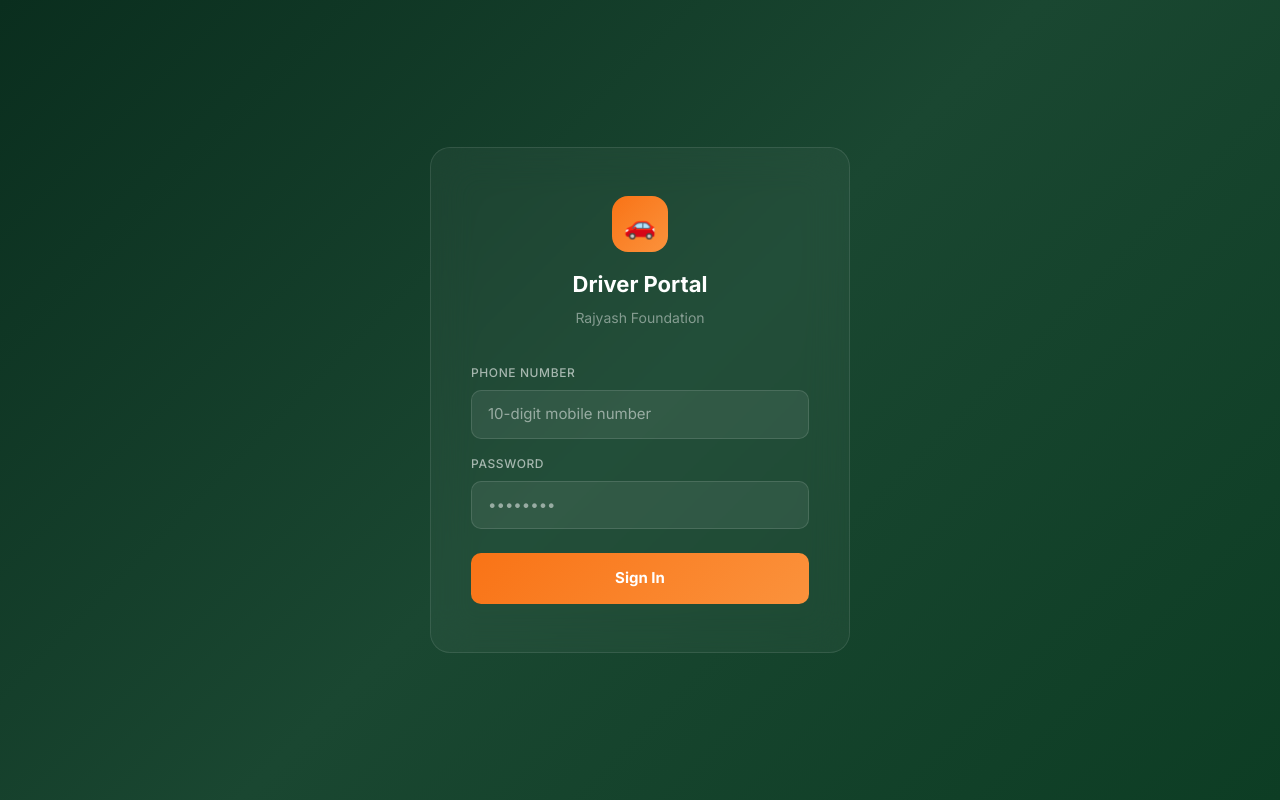
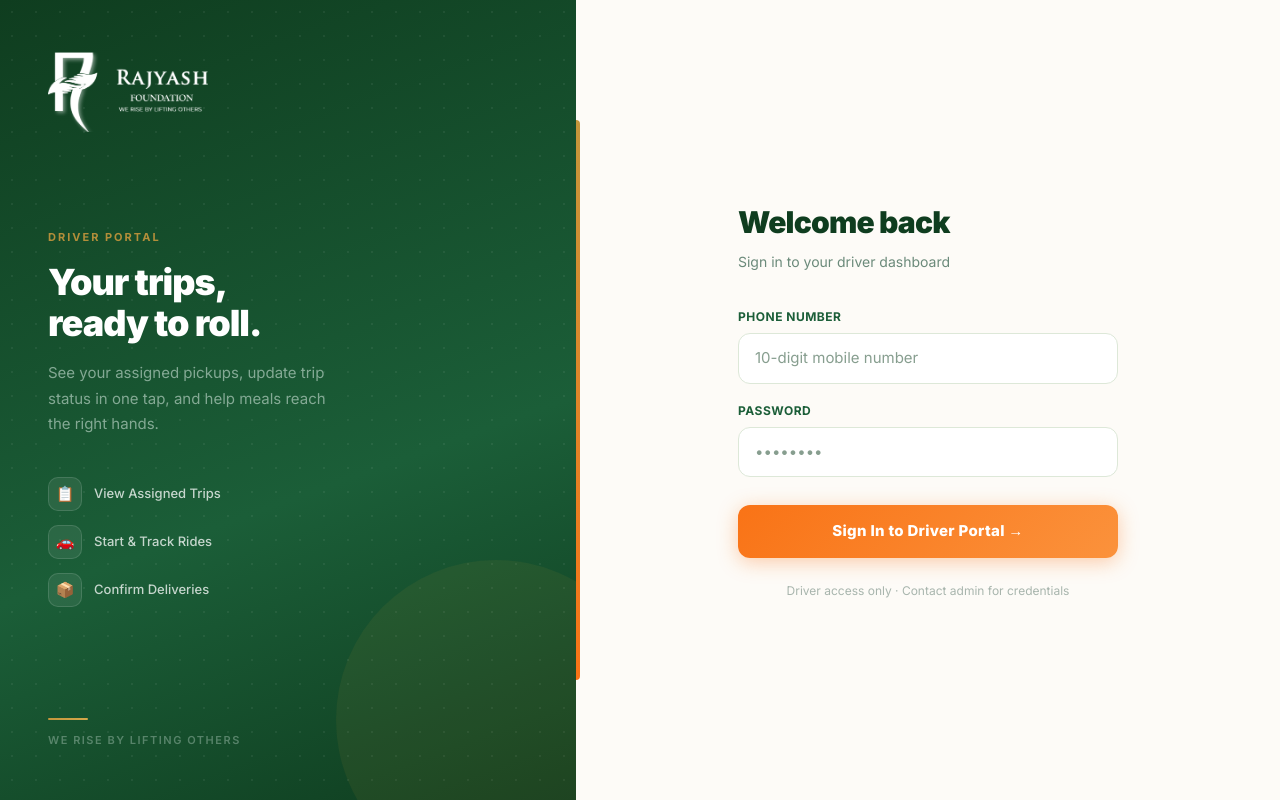
Before and after one commit to Coffee77777/rajyash, a Next.js app: page /driver in a window 1280 px wide. Built offline with nearby package versions, Linux system fonts and the light colour scheme.

Commit message:
feat: driver portal split-panel login with real logo + logo in dashboard header

```diff
--- a/src/app/driver/page.tsx
+++ b/src/app/driver/page.tsx
@@ -1,6 +1,7 @@
 'use client';
 
 import { useState, useEffect, useCallback } from 'react';
+import Image from 'next/image';
 
 const API = 'https://slipms.com/rajyash-api';
 
@@ -112,70 +113,165 @@
   // ── LOGIN ─────────────────────────────────────────────────────────
   if (!token) {
     return (
+      <div style={{ minHeight: '100vh', display: 'flex', fontFamily: 'Inter, system-ui, sans-serif' }}>
+
+        {/* ── LEFT BRAND PANEL ── */}
         <div style={{
-        minHeight: '100vh',
-        background: 'linear-gradient(135deg, #0a2e1e 0%, #1a4731 50%, #0d3d24 100%)',
-        display: 'flex', alignItems: 'center', justifyContent: 'center',
-        padding: '24px', fontFamily: 'Inter, system-ui, sans-serif',
+          flex: '0 0 45%', background: 'linear-gradient(160deg, #0F3D1F 0%, #1B5E38 60%, #0F3D1F 100%)',
+          display: 'flex', flexDirection: 'column', padding: '52px 48px',
+          position: 'relative', overflow: 'hidden',
         }}>
+          {/* Dot pattern overlay */}
           <div style={{
-          background: 'rgba(255,255,255,0.04)', border: '1px solid rgba(255,255,255,0.1)',
-          borderRadius: '20px', padding: '48px 40px', width: '100%', maxWidth: '420px',
-          backdropFilter: 'blur(20px)',
+            position: 'absolute', inset: 0, opacity: 0.06, pointerEvents: 'none',
+            backgroundImage: 'radial-gradient(circle, #fff 1px, transparent 1px)',
+            backgroundSize: '24px 24px',
+          }}/>
+          {/* Decorative circle */}
+          <div style={{
+            position: 'absolute', bottom: -80, right: -80,
+            width: 320, height: 320, borderRadius: '50%',
+            background: 'rgba(196,150,60,0.08)', pointerEvents: 'none',
+          }}/>
+
+          {/* Logo */}
+          <div style={{ position: 'relative', zIndex: 1 }}>
+            <Image
+              src="/rajyash-logo.png" alt="Rajyash Foundation" width={160} height={60}
+              style={{ objectFit: 'contain', objectPosition: 'left', filter: 'brightness(0) invert(1)' }}
+            />
+          </div>
+
+          {/* Center content */}
+          <div style={{ flex: 1, display: 'flex', flexDirection: 'column', justifyContent: 'center', position: 'relative', zIndex: 1 }}>
+            <div style={{ fontSize: 11, fontWeight: 700, letterSpacing: '2px', color: 'rgba(196,150,60,0.9)', textTransform: 'uppercase', marginBottom: 16 }}>
+              DRIVER PORTAL
+            </div>
+            <h2 style={{ fontSize: 'clamp(26px,3vw,36px)', fontWeight: 900, color: '#fff', lineHeight: 1.15, letterSpacing: '-1px', marginBottom: 16 }}>
+              Your trips,<br />ready to roll.
+            </h2>
+            <p style={{ color: 'rgba(168,197,181,0.75)', fontSize: 15, lineHeight: 1.7, maxWidth: 280, marginBottom: 40 }}>
+              See your assigned pickups, update trip status in one tap, and help meals reach the right hands.
+            </p>
+
+            {/* Feature list */}
+            {[
+              { icon: '📋', label: 'View Assigned Trips' },
+              { icon: '🚗', label: 'Start & Track Rides' },
+              { icon: '📦', label: 'Confirm Deliveries' },
+            ].map(f => (
+              <div key={f.label} style={{ display: 'flex', alignItems: 'center', gap: 12, marginBottom: 14 }}>
+                <div style={{
+                  width: 34, height: 34, borderRadius: 10,
+                  background: 'rgba(255,255,255,0.08)', border: '1px solid rgba(255,255,255,0.12)',
+                  display: 'flex', alignItems: 'center', justifyContent: 'center', fontSize: 15, flexShrink: 0,
+                }}>{f.icon}</div>
+                <span style={{ color: 'rgba(255,255,255,0.75)', fontSize: 13, fontWeight: 500 }}>{f.label}</span>
+              </div>
+            ))}
+          </div>
+
+          {/* Bottom tagline */}
+          <div style={{ position: 'relative', zIndex: 1 }}>
+            <div style={{ width: 40, height: 2, background: 'linear-gradient(90deg,#C4963C,#D4A84B)', borderRadius: 2, marginBottom: 12 }}/>
+            <p style={{ color: 'rgba(168,197,181,0.45)', fontSize: 11, fontWeight: 600, letterSpacing: '1.5px', textTransform: 'uppercase' }}>
+              WE RISE BY LIFTING OTHERS
+            </p>
+          </div>
+        </div>
+
+        {/* ── RIGHT FORM PANEL ── */}
+        <div style={{
+          flex: 1, background: '#FDFBF7', display: 'flex', alignItems: 'center', justifyContent: 'center',
+          padding: '48px 40px', position: 'relative',
         }}>
-          <div style={{ textAlign: 'center', marginBottom: '36px' }}>
+          {/* Accent bar */}
           <div style={{
-              width: '56px', height: '56px', borderRadius: '16px',
-              background: 'linear-gradient(135deg, #f97316, #fb923c)',
-              display: 'flex', alignItems: 'center', justifyContent: 'center',
-              margin: '0 auto 16px', fontSize: '26px',
-            }}>🚗</div>
-            <h1 style={{ color: '#fff', fontSize: '22px', fontWeight: 700, margin: 0 }}>Driver Portal</h1>
-            <p style={{ color: 'rgba(255,255,255,0.45)', fontSize: '14px', marginTop: '6px' }}>Rajyash Foundation</p>
+            position: 'absolute', left: 0, top: '15%', bottom: '15%', width: 4,
+            background: 'linear-gradient(to bottom, #C4963C, #f97316)',
+            borderRadius: '0 4px 4px 0',
+          }}/>
+
+          <div style={{ width: '100%', maxWidth: 380 }}>
+            <div style={{ marginBottom: 36 }}>
+              <h1 style={{ fontSize: 30, fontWeight: 900, color: '#0F3D1F', letterSpacing: '-0.8px', marginBottom: 6 }}>
+                Welcome back
+              </h1>
+              <p style={{ color: '#6B8A7A', fontSize: 14 }}>Sign in to your driver dashboard</p>
             </div>
 
             <form onSubmit={handleLogin}>
-            <div style={{ marginBottom: '16px' }}>
-              <label style={{ color: 'rgba(255,255,255,0.6)', fontSize: '12px', fontWeight: 500, letterSpacing: '0.05em', textTransform: 'uppercase', display: 'block', marginBottom: '8px' }}>Phone Number</label>
+              <div style={{ marginBottom: 18 }}>
+                <label style={{ display: 'block', fontSize: 12, fontWeight: 700, color: '#1B5E38', letterSpacing: '0.5px', marginBottom: 7, textTransform: 'uppercase' }}>
+                  Phone Number
+                </label>
                 <input
-                type="tel" value={phone} onChange={e => setPhone(e.target.value)}
+                  type="tel" required value={phone} onChange={e => setPhone(e.target.value)}
                   placeholder="10-digit mobile number"
                   style={{
-                  width: '100%', padding: '12px 16px', borderRadius: '10px', boxSizing: 'border-box',
-                  background: 'rgba(255,255,255,0.07)', border: '1px solid rgba(255,255,255,0.12)',
-                  color: '#fff', fontSize: '15px', outline: 'none',
+                    width: '100%', padding: '13px 16px', boxSizing: 'border-box',
+                    border: '1.5px solid #DDE8D8', borderRadius: 12,
+                    fontSize: 15, fontFamily: 'inherit', color: '#0F3D1F',
+                    background: '#fff', outline: 'none',
+                    transition: 'border-color 0.2s, box-shadow 0.2s',
                   }}
+                  onFocus={e => { e.target.style.borderColor = '#1B5E38'; e.target.style.boxShadow = '0 0 0 3px rgba(27,94,56,0.1)'; }}
+                  onBlur={e => { e.target.style.borderColor = '#DDE8D8'; e.target.style.boxShadow = 'none'; }}
                 />
               </div>
-            <div style={{ marginBottom: '24px' }}>
-              <label style={{ color: 'rgba(255,255,255,0.6)', fontSize: '12px', fontWeight: 500, letterSpacing: '0.05em', textTransform: 'uppercase', display: 'block', marginBottom: '8px' }}>Password</label>
+
+              <div style={{ marginBottom: 28 }}>
+                <label style={{ display: 'block', fontSize: 12, fontWeight: 700, color: '#1B5E38', letterSpacing: '0.5px', marginBottom: 7, textTransform: 'uppercase' }}>
+                  Password
+                </label>
                 <input
-                type="password" value={password} onChange={e => setPassword(e.target.value)}
+                  type="password" required value={password} onChange={e => setPassword(e.target.value)}
                   placeholder="••••••••"
                   style={{
-                  width: '100%', padding: '12px 16px', borderRadius: '10px', boxSizing: 'border-box',
-                  background: 'rgba(255,255,255,0.07)', border: '1px solid rgba(255,255,255,0.12)',
-                  color: '#fff', fontSize: '15px', outline: 'none',
+                    width: '100%', padding: '13px 16px', boxSizing: 'border-box',
+                    border: '1.5px solid #DDE8D8', borderRadius: 12,
+                    fontSize: 15, fontFamily: 'inherit', color: '#0F3D1F',
+                    background: '#fff', outline: 'none',
+                    transition: 'border-color 0.2s, box-shadow 0.2s',
                   }}
+                  onFocus={e => { e.target.style.borderColor = '#1B5E38'; e.target.style.boxShadow = '0 0 0 3px rgba(27,94,56,0.1)'; }}
+                  onBlur={e => { e.target.style.borderColor = '#DDE8D8'; e.target.style.boxShadow = 'none'; }}
                 />
               </div>
 
               {loginErr && (
                 <div style={{
-                background: 'rgba(239,68,68,0.15)', border: '1px solid rgba(239,68,68,0.3)',
-                borderRadius: '8px', padding: '10px 14px', color: '#fca5a5',
-                fontSize: '14px', marginBottom: '16px',
-              }}>{loginErr}</div>
+                  background: '#fef2f2', border: '1px solid #fca5a5',
+                  borderRadius: 10, padding: '10px 14px', color: '#dc2626',
+                  fontSize: 13, fontWeight: 600, marginBottom: 20,
+                }}>
+                  ⚠️ {loginErr}
+                </div>
               )}
 
               <button type="submit" disabled={logging} style={{
-              width: '100%', padding: '14px', borderRadius: '10px', border: 'none',
-              background: 'linear-gradient(135deg, #f97316, #fb923c)',
-              color: '#fff', fontWeight: 700, fontSize: '15px', cursor: 'pointer',
-              opacity: logging ? 0.7 : 1,
-            }}>{logging ? 'Signing in…' : 'Sign In'}</button>
+                width: '100%', padding: '15px', border: 'none', borderRadius: 12,
+                background: logging ? '#9ca3af' : 'linear-gradient(135deg, #f97316, #fb923c)',
+                color: '#fff', fontSize: 15, fontWeight: 800, letterSpacing: '0.3px',
+                cursor: logging ? 'not-allowed' : 'pointer',
+                boxShadow: logging ? 'none' : '0 4px 20px rgba(249,115,22,0.35)',
+                transition: 'all 0.2s',
+              }}>
+                {logging ? 'Signing in…' : 'Sign In to Driver Portal →'}
+              </button>
             </form>
+
+            <p style={{ textAlign: 'center', fontSize: 12, color: '#A8B5AD', marginTop: 24 }}>
+              Driver access only · Contact admin for credentials
+            </p>
           </div>
+        </div>
+
+        <style>{`
+          @media (max-width: 640px) {
+            .driver-login-left { display: none !important; }
+          }
+        `}</style>
       </div>
     );
   }
@@ -195,13 +291,15 @@
         padding: '0 24px', display: 'flex', alignItems: 'center', justifyContent: 'space-between',
         height: '64px', position: 'sticky', top: 0, zIndex: 100, backdropFilter: 'blur(20px)',
       }}>
-        <div style={{ display: 'flex', alignItems: 'center', gap: '12px' }}>
-          <span style={{ fontSize: '20px' }}>🚗</span>
+        <div style={{ display: 'flex', alignItems: 'center', gap: '16px' }}>
+          <Image src="/rajyash-logo.png" alt="Rajyash Foundation" width={110} height={38}
+            style={{ objectFit: 'contain', filter: 'brightness(0) invert(1)', opacity: 0.92 }} />
+          <div style={{ width: 1, height: 28, background: 'rgba(255,255,255,0.12)' }} />
           <div>
             <span style={{ fontWeight: 700, color: '#fff', fontSize: '15px' }}>
               {driverName || 'Driver'}
             </span>
-            <span style={{ color: 'rgba(255,255,255,0.35)', fontSize: '12px', display: 'block', lineHeight: 1.2 }}>Rajyash Driver</span>
+            <span style={{ color: 'rgba(255,255,255,0.35)', fontSize: '12px', display: 'block', lineHeight: 1.2 }}>Driver Portal</span>
           </div>
         </div>
         <div style={{ display: 'flex', gap: '8px', alignItems: 'center' }}>
```
Lines whose indentation alone changed are shown as unchanged.
